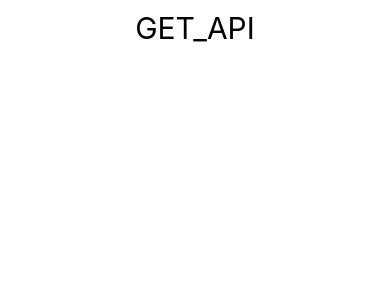
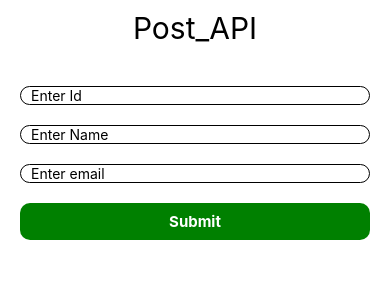
Before and after one commit to Yash777Salave/React-Native-BrushUp_Practise, a React Native app: screen / in a window 390 px wide. Shown: the top 300 px of the page. Built offline with nearby package versions, Linux system fonts and the light colour scheme; no server answers.

Commit message:
post API call

```diff
--- a/App.tsx
+++ b/App.tsx
@@ -4,6 +4,7 @@ import FlatLIST from './src/FlatLIST'
 import Login from './src/Login'
 import Counter from './src/Screens/counter/Counter'
 import Get_API from './src/componants/Get_API'
+import Post_API from './src/componants/Post_API'
 
 const App = () => {
   return (
@@ -11,7 +12,8 @@ const App = () => {
       {/* <FlatLIST/> */}
       {/* <Login/> */}
       {/* <Counter/> */}
-      <Get_API/>
+      {/* <Get_API/> */}
+      <Post_API/>
     </View>
   )
 }
--- a/src/componants/Get_API.jsx
+++ b/src/componants/Get_API.jsx
@@ -1,13 +1,16 @@
 import { StyleSheet, Text, View } from 'react-native';
-import React, { useEffect } from 'react';
+import React, { useEffect, useState } from 'react';
 import axios from 'axios';
 
 const Get_API = () => {
+  const [users, setUsers] = useState([]);
   useEffect(() => {
+    console.log('inside useeffect');
     axios
       .get('http://192.168.43.252:3000/Users')
       .then(response => {
         console.log('response is - ', response.data);
+        setUsers(response.data);
       })
       .catch(error => {
         console.log('Error details ---> ', JSON.stringify(error, null, 2));
@@ -16,6 +19,13 @@ const Get_API = () => {
   return (
     <View>
       <Text style={styles.heading}>GET_API</Text>
+      <Text>
+        {users.map(item => (
+          <View key={item.id}>
+            <Text style={styles.name}>{item.name}</Text>
+          </View>
+        ))}
+      </Text>
     </View>
   );
 };
@@ -28,4 +38,8 @@ const styles = StyleSheet.create({
     textAlign: 'center',
     margin: 10,
   },
+  name: {
+    fontSize: 17,
+    justifyContent: 'center',
+  },
 });
--- /dev/null
+++ b/src/componants/Post_API.jsx
@@ -0,0 +1,94 @@
+import {
+  StyleSheet,
+  Text,
+  TextInput,
+  TouchableOpacity,
+  View,
+} from 'react-native';
+import React, { useState } from 'react';
+import axios from 'axios';
+
+const Post_API = () => {
+  const [formData, setFormData] = useState({ id: '', name: '', email: '' });
+  const handleFormData = (field, value) => {
+    setFormData({ ...formData, [field]: value });
+  };
+  const handleSubmit = async () => {
+    try {
+      const newData = await axios.post(
+        'http://192.168.43.252:3000/Users',
+        formData,
+      );
+    } catch (error) {
+      console.log('error ---> ', error);
+    }
+    setFormData({ id: '', email: '', name: '' });
+  };
+  return (
+    <View style={styles.mainConatiner}>
+      <Text style={styles.heading}>Post_API</Text>
+      <View style={{ marginTop: 30 }}>
+        <TextInput
+          placeholder="Enter Id"
+          style={styles.textInputs}
+          onChangeText={value => {
+            handleFormData('id', value);
+          }}
+          value={formData.id}
+        />
+        <TextInput
+          placeholder="Enter Name"
+          style={styles.textInputs}
+          onChangeText={value => {
+            handleFormData('name', value);
+          }}
+          value={formData.name}
+        />
+        <TextInput
+          placeholder="Enter email"
+          style={styles.textInputs}
+          onChangeText={value => {
+            handleFormData('email', value);
+          }}
+          value={formData.email}
+        />
+        <TouchableOpacity style={styles.button} onPress={handleSubmit}>
+          <Text style={styles.buttonText}>Submit</Text>
+        </TouchableOpacity>
+      </View>
+    </View>
+  );
+};
+
+export default Post_API;
+
+const styles = StyleSheet.create({
+  mainConatiner: {
+    flex: 1,
+    margin: 10,
+  },
+  heading: {
+    fontSize: 30,
+    textAlign: 'center',
+  },
+  textInputs: {
+    borderWidth: 1,
+    borderRadius: 10,
+    margin: 10,
+    paddingHorizontal: 10,
+  },
+  button: {
+    borderRadius: 10,
+    margin: 10,
+    padding: 9,
+    alignContent: 'center',
+    alignItems: 'center',
+    backgroundColor: 'green',
+  },
+  buttonText: {
+    fontSize: 15,
+    fontWeight: 'bold',
+    textAlign: 'center',
+    color: '#ffff',
+  },
+});
```
